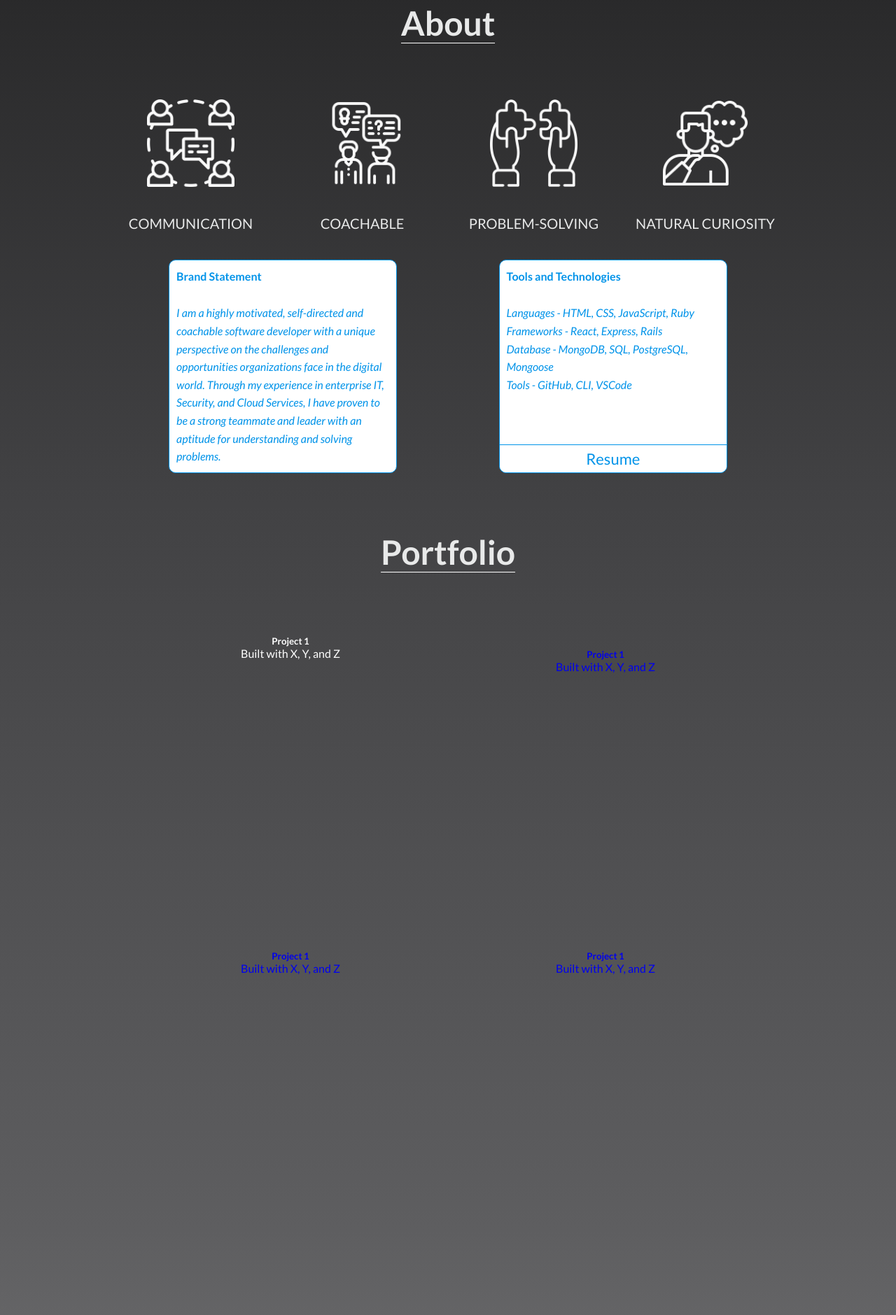
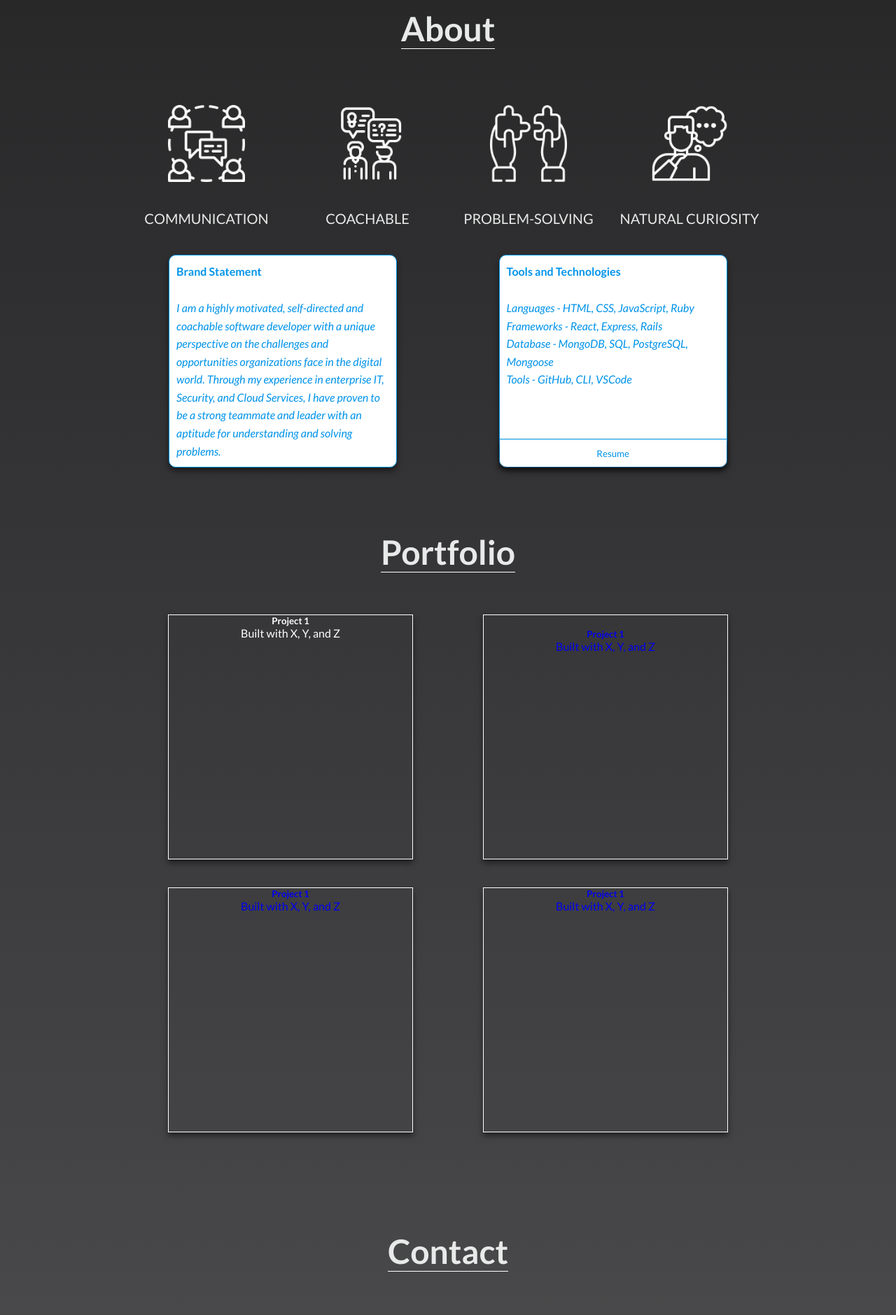
Before and after one commit to cbrilliant20/cb-portfolio, a React (Create React App) app in the folder portfolio/: page / in a window 1280 px wide. Shown: the part 880-2759 px from the top of the page at 70% size. Built offline with nearby package versions, Linux system fonts and the light colour scheme.

Commit message:
netlify deploy

```diff
--- a/portfolio/src/App.css
+++ b/portfolio/src/App.css
@@ -11,13 +11,13 @@
 
 button {
   background: white;
-
   color: #0093e9;
   border: 2px solid #0093e9 !important;
   transition: 1s !important;
   border-radius: 10px;
   outline: none;
   text-align: center;
+  box-shadow: 0px 4px 7px rgba(0, 0, 0, 0.5);
 }
 
 button:hover,
--- a/portfolio/src/components/Nav/Nav.css
+++ b/portfolio/src/components/Nav/Nav.css
@@ -6,6 +6,7 @@ nav {
   position: fixed;
   top: 0;
   z-index: 1000;
+  box-shadow: 0px 5px 8px rgba(0, 0, 0, 0.5);
 }
 
 nav ul {
--- a/portfolio/src/components/Nav/Nav.jsx
+++ b/portfolio/src/components/Nav/Nav.jsx
@@ -1,5 +1,4 @@
 import "./Nav.css"
-
 
 function Nav() {
   return (
--- /dev/null
+++ b/portfolio/src/components/Resume/Resume.css
@@ -0,0 +1,19 @@
+.resume-wrapper {
+  height: 100vh !important;
+  width: 100vw !important;
+  position: absolute;
+  top: 0;
+  right: 0;
+  backdrop-filter: blur(3px);
+  z-index: 100;
+}
+
+.resume-container img {
+  height: 500px;
+  width: 500px;
+  position: absolute;
+  top: 50%;
+  left: 50%;
+  margin-right: 50%;
+  transform: translate(-50%, -50%);
+}
--- /dev/null
+++ b/portfolio/src/components/Resume/Resume.jsx
@@ -0,0 +1,14 @@
+import "./Resume.css"
+import coach from "../../Assets/coach.png"
+
+const Resume = () => {
+  return (
+    <div className="resume-wrapper">
+      <div className="resume-container">
+        <img src={coach} alt="" />
+      </div>
+    </div>
+  )
+}
+
+export default Resume
--- a/portfolio/src/screens/About/About.css
+++ b/portfolio/src/screens/About/About.css
@@ -5,7 +5,7 @@
   background: linear-gradient(
     180deg,
     rgba(39, 39, 40, 1) 0%,
-    rgba(66, 66, 68, 1) 100%
+    rgb(52, 52, 54) 100%
   );
   position: relative;
   display: flex;
@@ -23,8 +23,8 @@
 }
 
 .skills-container img {
-  width: 125px;
-  height: 125px;
+  width: 110px;
+  height: 110px;
   margin: 40px 60px;
 }
 
@@ -102,3 +102,14 @@
   color: inherit;
   font-size: 22px;
 }
+
+.brand,
+.tool {
+  transition: 0.5s;
+  box-shadow: 0px 5px 8px rgba(0, 0, 0, 0.5);
+}
+
+/* .brand:hover,
+.tool:hover {
+  transform: scale(110%);
+} */
--- a/portfolio/src/screens/About/About.jsx
+++ b/portfolio/src/screens/About/About.jsx
@@ -3,8 +3,17 @@ import thinking from "../../Assets/thinking.png"
 import solve from "../../Assets/solve.png"
 import communicate from "../../Assets/communicate.png"
 import coach from "../../Assets/coach.png"
+import Resume from "../../components/Resume/Resume"
+import { useState } from "react"
 
 const About = () => {
+  const [showResume, setShowResume] = useState(false)
+
+  let resume
+  if (showResume) {
+    resume = <Resume />
+  }
+
   return (
     <div id="about-container">
       <h2>About</h2>
@@ -54,11 +63,12 @@ const About = () => {
             <br />
             Tools - GitHub, CLI, VSCode
           </p>
-          <button>
-            <a href="#">Resume</a>
+          <button onClick={() => setShowResume(!showResume)}>
+            {/* <a href="#">Resume</a> */} Resume
           </button>
         </div>
       </div>
+      {resume}
     </div>
   )
 }
--- a/portfolio/src/screens/Contact/Contact.css
+++ b/portfolio/src/screens/Contact/Contact.css
@@ -2,11 +2,7 @@
   height: 100vh;
   text-align: center;
   background: rgb(94, 94, 96);
-  background: linear-gradient(
-    180deg,
-    rgba(94, 94, 96, 1) 0%,
-    rgba(133, 133, 134, 1) 100%
-  );
+  background: linear-gradient(180deg, rgb(68, 68, 70) 0%, rgb(83, 83, 83) 100%);
   position: relative;
   display: flex;
   flex-flow: column wrap;
@@ -43,6 +39,7 @@ textarea {
 }
 
 #contact-container p {
-  margin: 40px 0 80px 0;
+  margin: 40px 0 60px 0;
   font-size: 18px;
+  color: #0093e9;
 }
--- a/portfolio/src/screens/Portfolio/Portfolio.css
+++ b/portfolio/src/screens/Portfolio/Portfolio.css
@@ -4,8 +4,8 @@
   background: rgb(66, 66, 68);
   background: linear-gradient(
     180deg,
-    rgba(66, 66, 68, 1) 0%,
-    rgba(94, 94, 96, 1) 100%
+    rgba(52, 52, 54) 0%,
+    rgb(68, 68, 70) 100%
   );
   position: relative;
   display: flex;
@@ -30,7 +30,9 @@
 .card {
   height: 350px;
   width: 350px;
-  margin: 50px;
+  margin: 20px 50px;
+  border: 1px solid white;
+  box-shadow: 0px 5px 8px rgba(0, 0, 0, 0.5);
 }
 
 .card1 {
```
Also changed, not shown: 1 other file (tests, documents, lock files or other folders).
